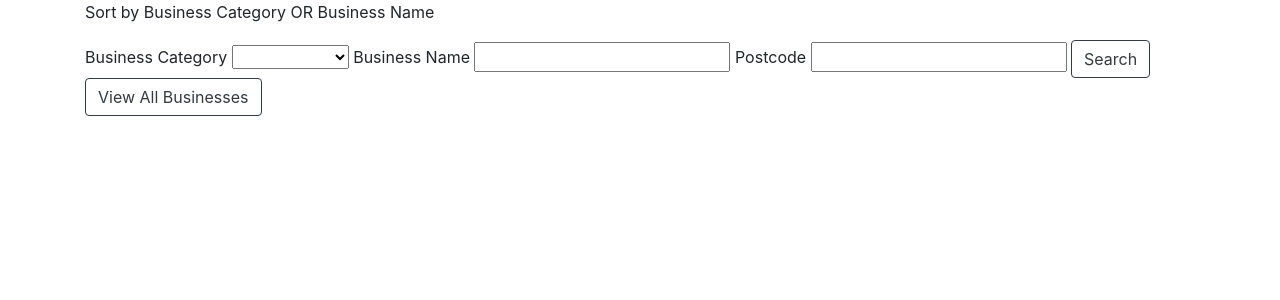
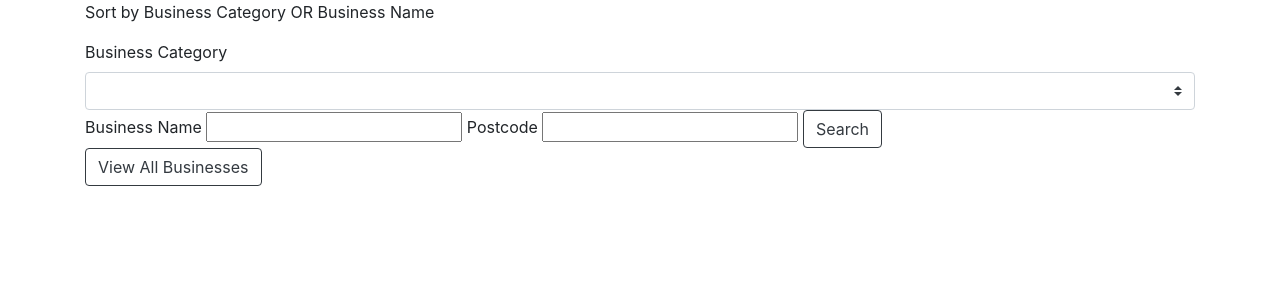
Before and after one commit to KatharinaWiedmann/phonebook_app, a Flask app: template templates/searchbusiness.html in a window 1280 px wide. Shown: the part 56-356 px from the top of the page. Run offline with Flask 2, Linux system fonts and the light colour scheme; the template is opened without the code that fills it: most values are stand-ins (such as "Sample title", 1, 10 or a date in 2020); some libraries are stand-ins or nearby versions.

```diff
--- a/templates/searchbusiness.html
+++ b/templates/searchbusiness.html
@@ -9,7 +9,7 @@
 
 
       <label for="business_type">Business Category</label>
-      <select name="business_type">
+      <select class="custom-select" name="business_type">
         <option value=None> </option>
         {% for type in business_types %}
         <option value="{{ type }}">{{ type }}</option>
```
